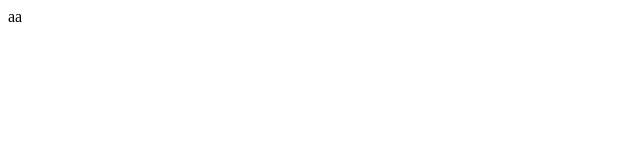
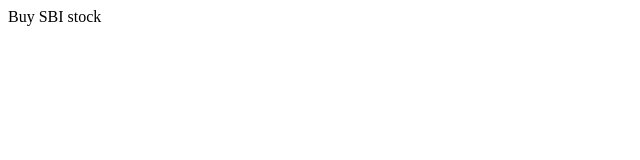
Before and after one commit to Anirudh-1213/project-website, a plain HTML site: page index.html in a window 1280 px wide. Shown: the full height of the page, 0-640 px from the left. Drawn offline with Linux system fonts and the light colour scheme.

Commit message:
Update index.html

```diff
--- a/index.html
+++ b/index.html
@@ -1 +1,16 @@
-<p>aa</p>
+<html>
+  <head><script src="https://kite.trade/publisher.js?v=3"></script></head>
+  <!--  A link that initiates a buy (market) of the SBIN stock //-->
+<kite-button
+  href="#"
+  data-kite="your_api_key"
+  data-exchange="NSE"
+  data-tradingsymbol="SBIN"
+  data-transaction_type="BUY"
+  data-quantity="1"
+  data-order_type="MARKET"
+  >Buy SBI stock</kite-button
+>
+
+
+</html>
```
